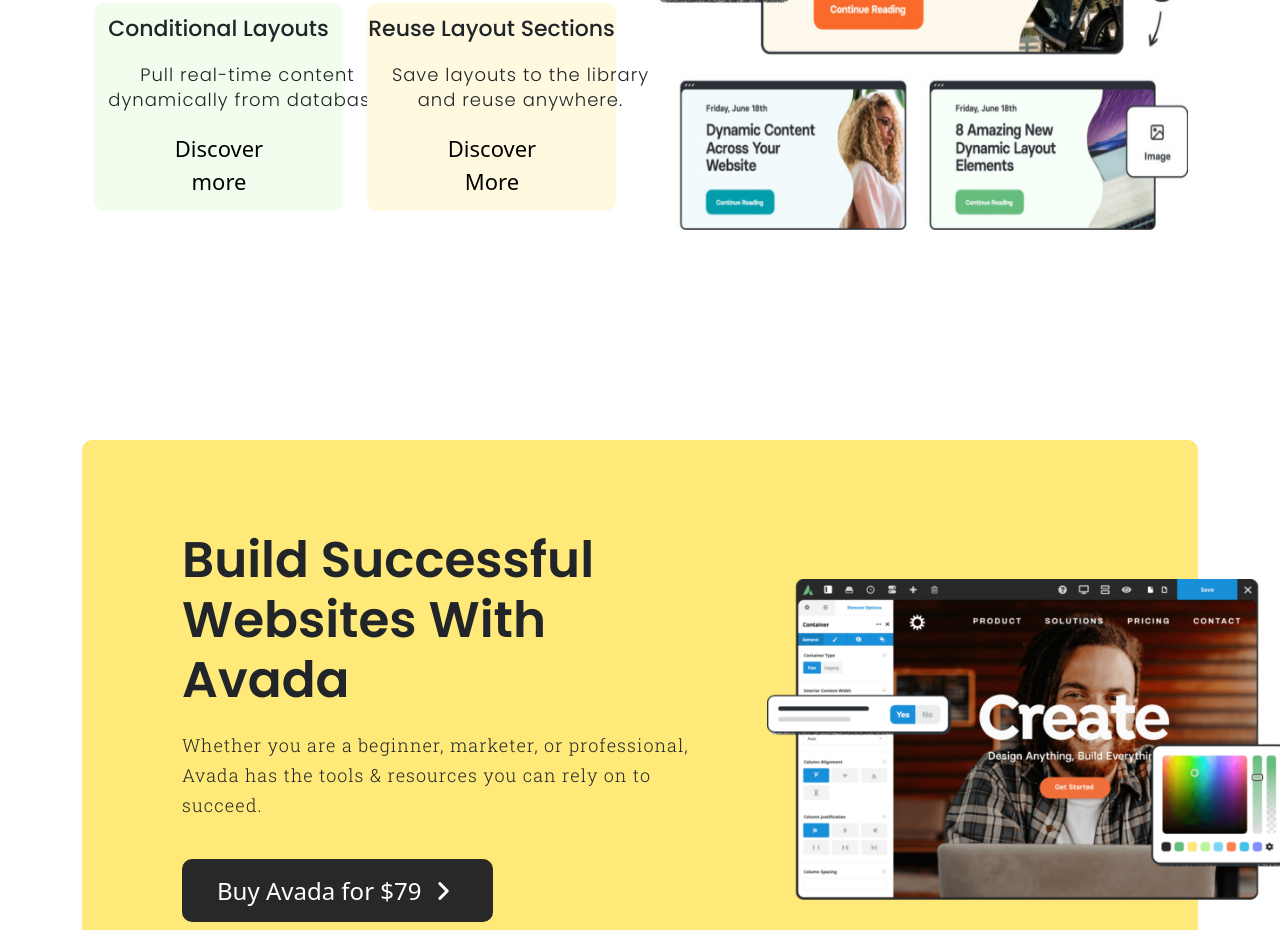
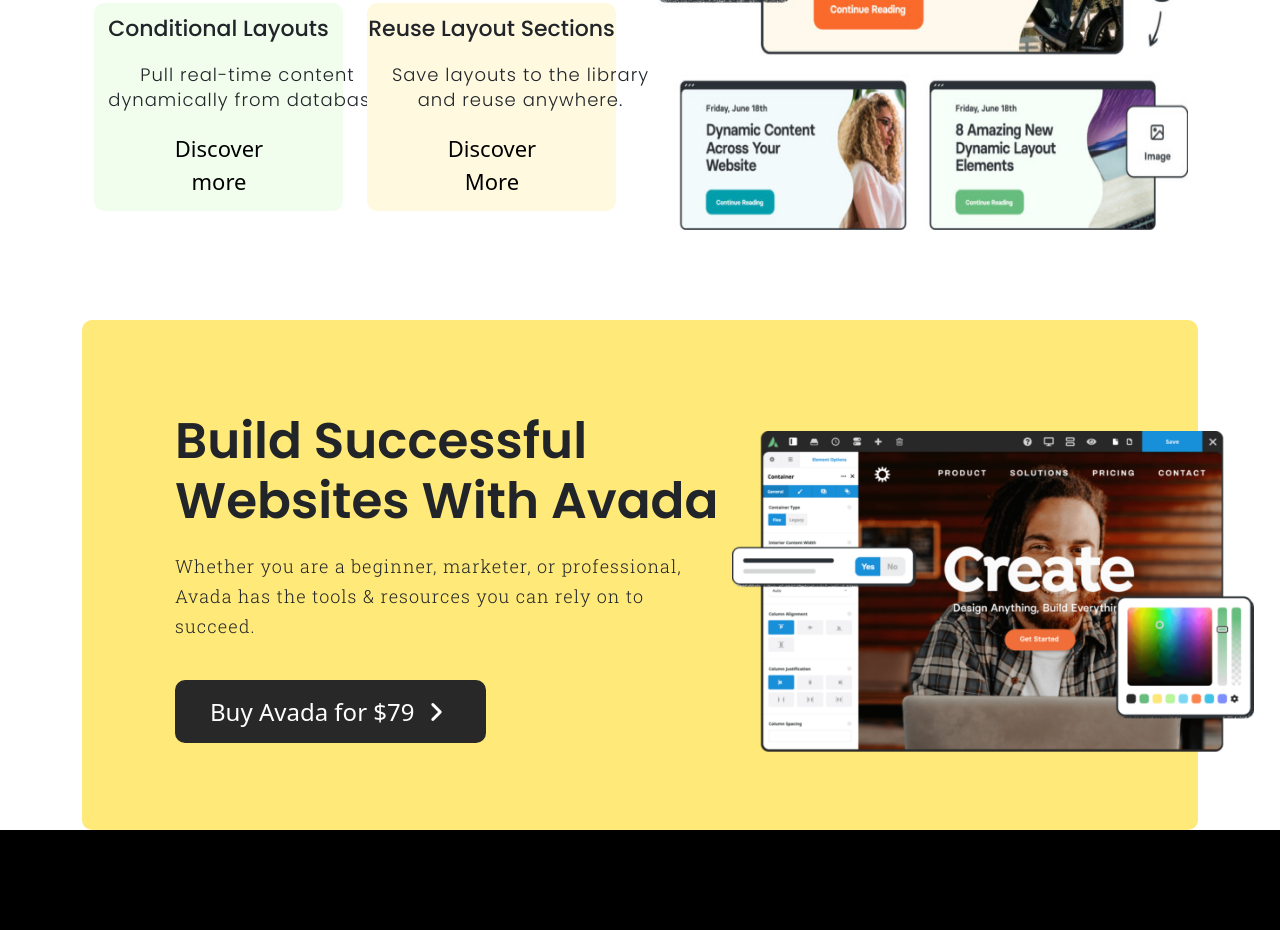
Before and after one commit to saifalways/Avada, a plain HTML site: page index.html in a window 1280 px wide. Shown: the part 4337-5267 px from the top of the page. Drawn offline with nearby package versions, Linux system fonts and the light colour scheme.

Commit message:
feat : Successful part add bt

```diff
--- a/index.html
+++ b/index.html
@@ -277,18 +277,22 @@
         </div>
     </section>
 
-    <section class="eightSection">
+    <section class="Successful">
         <div class="container">
-            <div class="boxEight">
-                <div class="boxEight_left">
+            <div class="sbox">
+                <div class="row">
+                    <div class="col-lg-7">
                         <h2>Build Successful Websites With Avada</h2>
                         <p>Whether you are a beginner, marketer, or professional, Avada has the tools & resources you
                             can
                             rely on to succeed.</p>
                         <a href="#">Buy Avada for $79 <i class="fa-solid fa-angle-right"></i> </a>
                     </div>
-                <div class="boxEight_right">
+                    <div class="col-lg-5">
+                        <div class="img">
                             <img src="./img/footer-cta-600x369.webp" alt="">
+                        </div>
+                    </div>
                 </div>
             </div>
         </div>
--- a/style.css
+++ b/style.css
@@ -730,27 +730,39 @@
     margin: 20px 0 0 60px;
 }
 
-.boxEight {
-    display: flex;
-    align-items: center;
+
+
+
+
+
+
+
+
+/*!     Successful       */
+
+
+
+
+
+
+
+.Successful .sbox{
     background: #ffe979;
-    margin: 120px 0 0 0;
+    padding: 91px 93px 78px;
     border-radius: 10px;
 }
 
-.boxEight_left {
-    width: 47%;
-    margin: 90px 60px 110px 100px;
-}
 
-.boxEight_left h2 {
+
+.col-lg-7 h2 {
     width: 100%;
     font-size: 50px;
+    width: 582px;
     font-weight: 600;
     margin: 0 0 20px 0;
 }
 
-.boxEight_left p {
+.col-lg-7 p {
     font-weight: 300;
     font-size: 18px;
     width: 530px;
@@ -759,7 +771,7 @@
     margin: 0 0 53px 0;
 }
 
-.boxEight_left a {
+.col-lg-7 a {
     padding: 15px 35px;
     font-size: 24px;
     background-color: #282828;
@@ -769,25 +781,40 @@
     transition: 0.4s;
 }
 
-.boxEight_left a:hover {
+.col-lg-7 a:hover {
     background: #000;
 }
 
-.boxEight_left i {
+.col-lg-7 i {
     margin: px 0 0 2px;
 
 }
 
-.boxEight_right {
-    width: 50%;
+.col-lg-5 {
     margin: 20px 0 0 0;
 }
 
-.boxEight_right img {
+.col-lg-5 .img {
     width: 522px;
     height: 321px;
+}
+.col-lg-5 .img img {
+    width: 100%;
+    height: 100%;
+}
 
-}
+
+
+
+
+
+
+
+
+
+
+
+
 
 .lastSection {
     background-color: #000;
```
Lines whose indentation alone changed are shown as unchanged.
